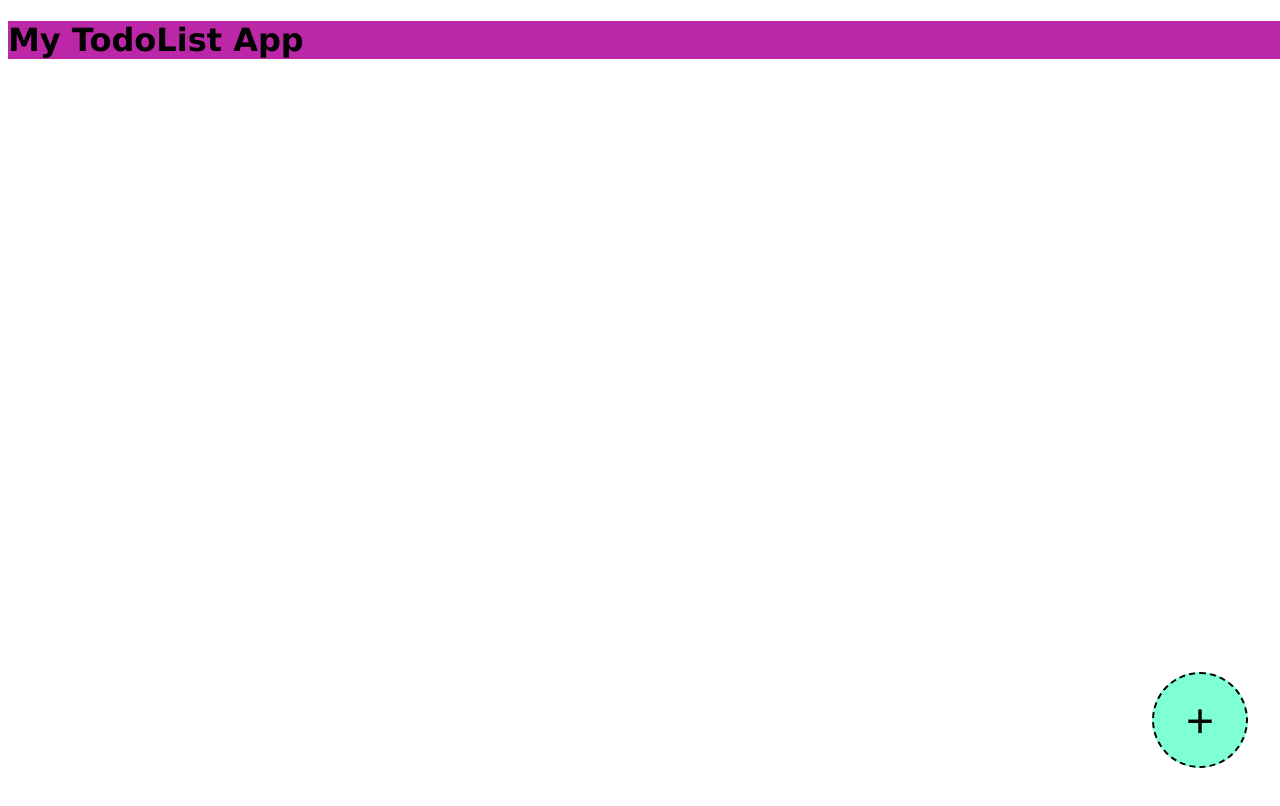
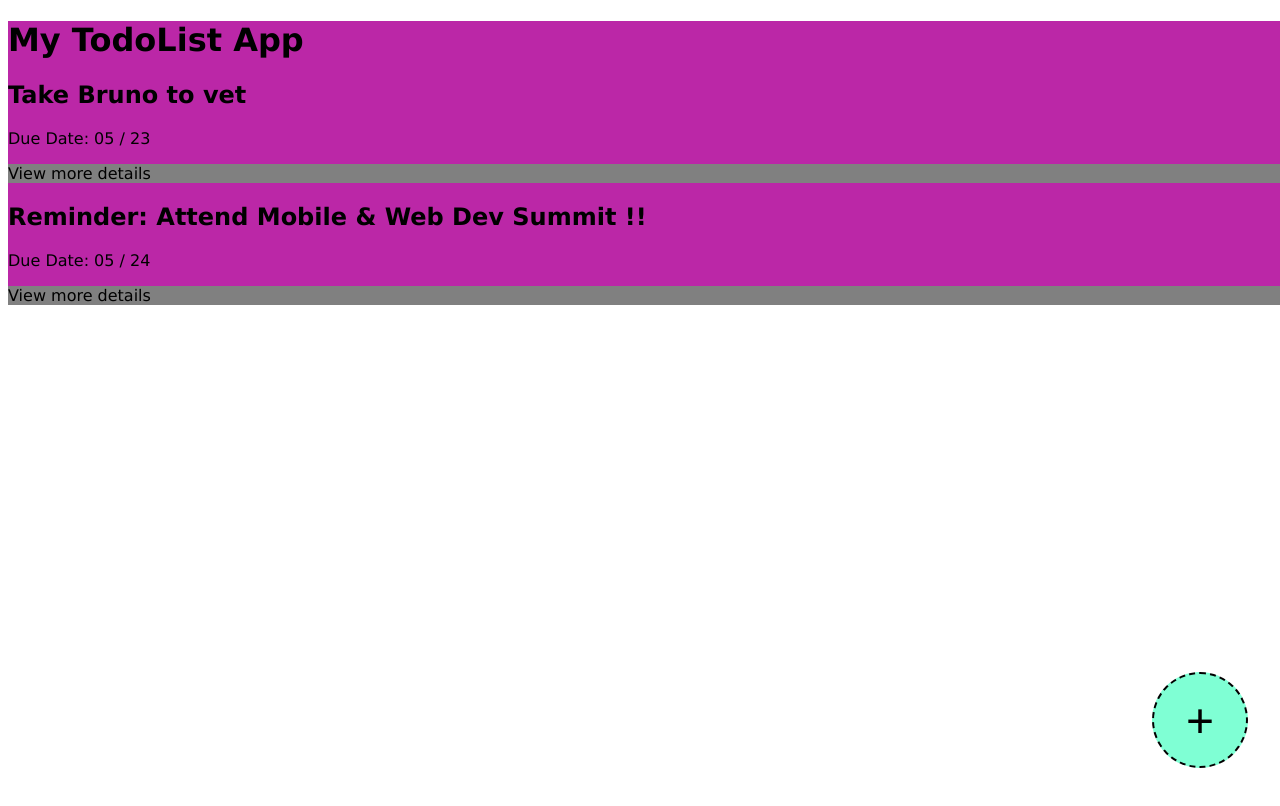
Before and after one commit to rosalie0/frontend-friday-05-19-2023, a React (Vite) app: page / in a window 1280 px wide. Shown: the top 806 px of the page. Built offline with nearby package versions, Linux system fonts and the light colour scheme.

Commit message:
todo item on homepage component, dummy data

```diff
--- a/src/App.tsx
+++ b/src/App.tsx
@@ -2,8 +2,25 @@ import { useState } from "react";
 import "./App.css";
 import PlusButton from "./components/PlusButton";
 import AddNewTaskPage from "./components/AddNewTaskPage";
+import TodoItem from "./components/TodoItem";
+
+const dummyData = [
+  {
+    name: "Take Bruno to vet",
+    month: "05",
+    date: "23",
+    description: "Remember to give gabapentin 1 hour before",
+  },
+  {
+    name: "Reminder: Attend Mobile & Web Dev Summit !!",
+    month: "05",
+    date: "24",
+    description: "starts at 9am",
+  },
+];
 
 function App() {
+  const [todos, setTodos] = useState(dummyData);
   // state to control if we show homepage or the 'add new task' screen.
   const [showHome, setShowHome] = useState(true);
   const toggleShowHome = () => {
@@ -16,6 +33,9 @@ function App() {
     return (
       <div className="background-purple">
         <h1>My TodoList App</h1>
+        {todos.map((todo) => (
+          <TodoItem todo={todo} />
+        ))}
         <PlusButton toggleShowHome={toggleShowHome} />
       </div>
     );
--- /dev/null
+++ b/src/components/TodoItem.tsx
@@ -0,0 +1,24 @@
+import React from "react";
+interface TodoInterface {
+  name: string;
+  month: string[2];
+  date: string[2];
+  description: string;
+}
+interface Props {
+  todo: TodoInterface;
+}
+
+export default function TodoItem({ todo }: Props) {
+  return (
+    <div>
+      <h2>{todo.name}</h2>
+      <p>
+        Due Date: {todo.month} / {todo.date}
+      </p>
+      <div className="details-box">
+        <p>View more details</p>
+      </div>
+    </div>
+  );
+}
--- a/src/index.css
+++ b/src/index.css
@@ -43,3 +43,12 @@ body {
   /* padding: 0.5rem 1rem 0.5rem 1rem; */
   font-size: 3rem;
 }
+
+.details-box {
+  background-color: grey;
+}
+
+.details-box-header {
+  color: #bb27a7;
+  font-weight: bold;
+}
```
